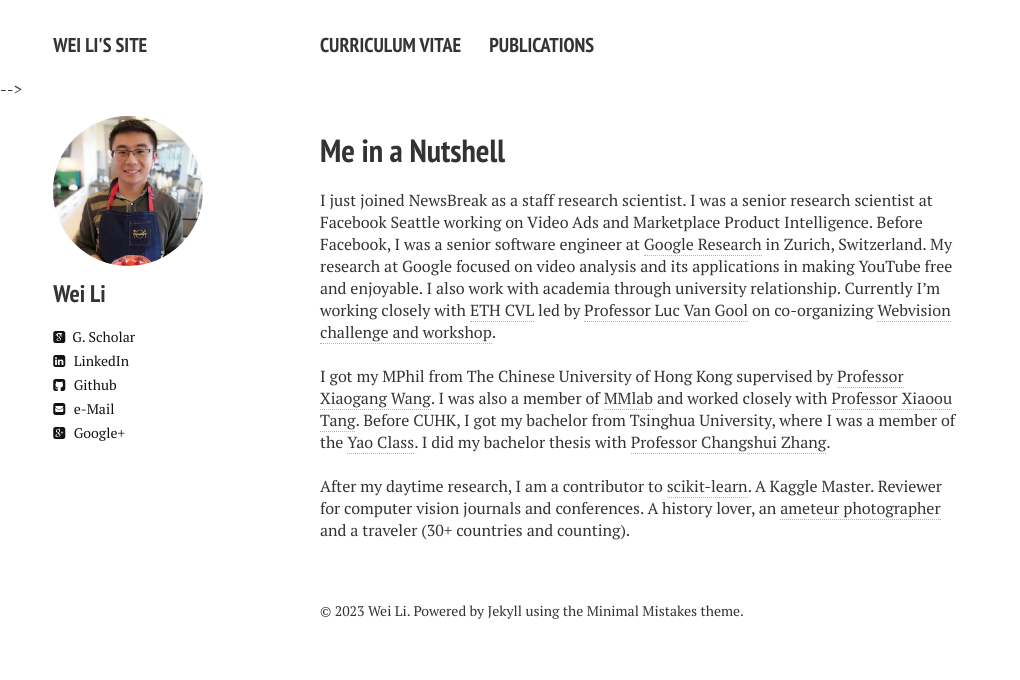
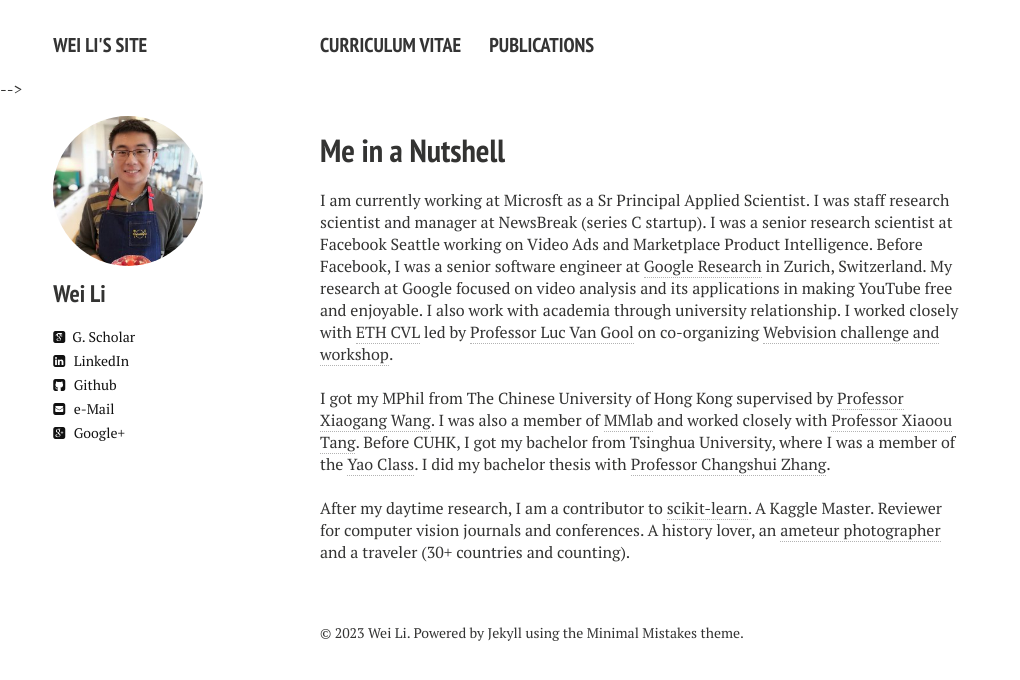
Before and after one commit to weilinear/BACKUP_weilinear.github.io, a Jekyll site: the page built from index.md, in a window 1280 px wide. Shown: the top 680 px of the page, without its empty margins (0-1020 px from the left). Built offline with Jekyll 4.4.1, drawn with Linux system fonts in a browser that asks for light colours; nearby versions of some CDN libraries; comment, search, counter and statistics services are not loaded.

Commit message:
Update for Microsoft

```diff
--- a/index.md
+++ b/index.md
@@ -7,9 +7,9 @@ image:
   feature: mountain.jpg
 ---
 
-I just joined NewsBreak as a staff research scientist. I was a senior research scientist at Facebook Seattle working on Video Ads and Marketplace Product Intelligence. Before Facebook, I was a senior software engineer at <a href="https://research.google.com" target="_blank">Google Research</a> in
+I am currently working at Microsft as a Sr Principal Applied Scientist. I was staff research scientist and manager at NewsBreak (series C startup). I was a senior research scientist at Facebook Seattle working on Video Ads and Marketplace Product Intelligence. Before Facebook, I was a senior software engineer at <a href="https://research.google.com" target="_blank">Google Research</a> in
 Zurich, Switzerland. My research at Google focused on video analysis and its applications in making YouTube free and enjoyable.
-I also work with academia through university relationship. Currently I'm working closely with <a href="http://www.vision.ee.ethz.ch/en/" target="_blank">ETH CVL</a> led by
+I also work with academia through university relationship. I worked closely with <a href="http://www.vision.ee.ethz.ch/en/" target="_blank">ETH CVL</a> led by
 <a href="https://www.vision.ee.ethz.ch/en/members/get_member.cgi?id=1" target="_blank">Professor Luc Van Gool</a> on co-organizing <a href="https://www.vision.ee.ethz.ch/webvision/workshop.html" target="_blank"> Webvision challenge and workshop</a>.
 
 <br />
```
